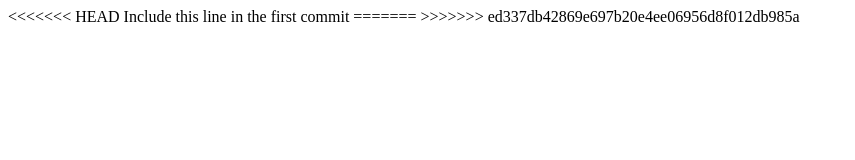
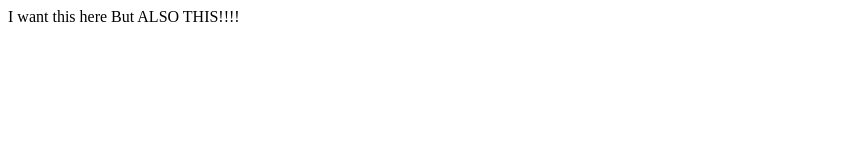
Before and after one commit to Adamba22/adamba22.github.io, a plain HTML site: page contact.html in a window 1280 px wide. Shown: the whole page, without its empty margins (0-855 px from the left). Drawn offline with Linux system fonts and the light colour scheme.

Commit message:
Test Ammend!!!!

```diff
--- a/contact.html
+++ b/contact.html
@@ -2,9 +2,7 @@
 <html lang=""en">
 <head>
     <title>Contact!</title>
-<<<<<<< HEAD
-    Include this line in the first commit
-=======
->>>>>>> ed337db42869e697b20e4ee06956d8f012db985a
+    I want this here
+    But ALSO THIS!!!!
 </head>
 </html>
```
